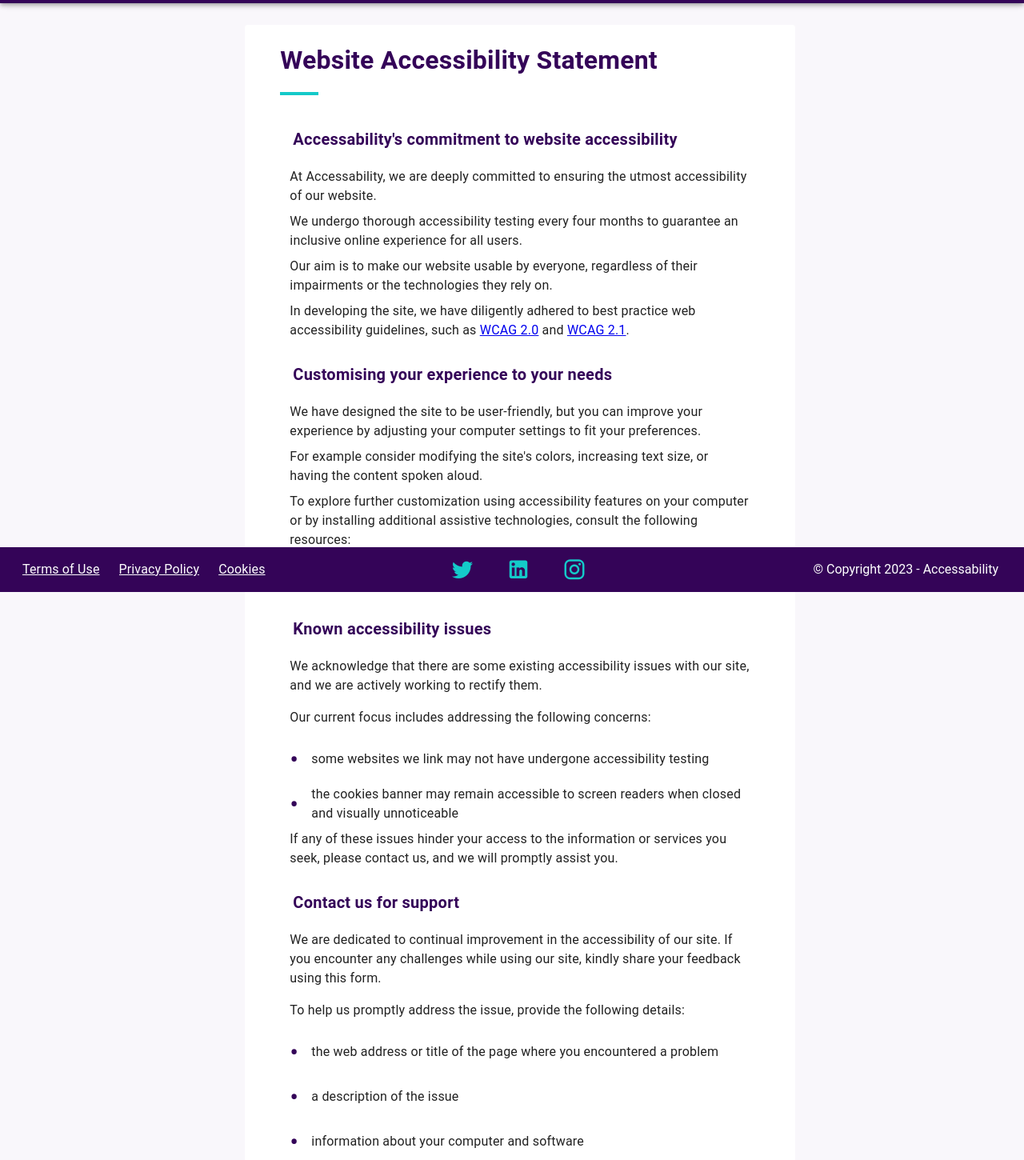
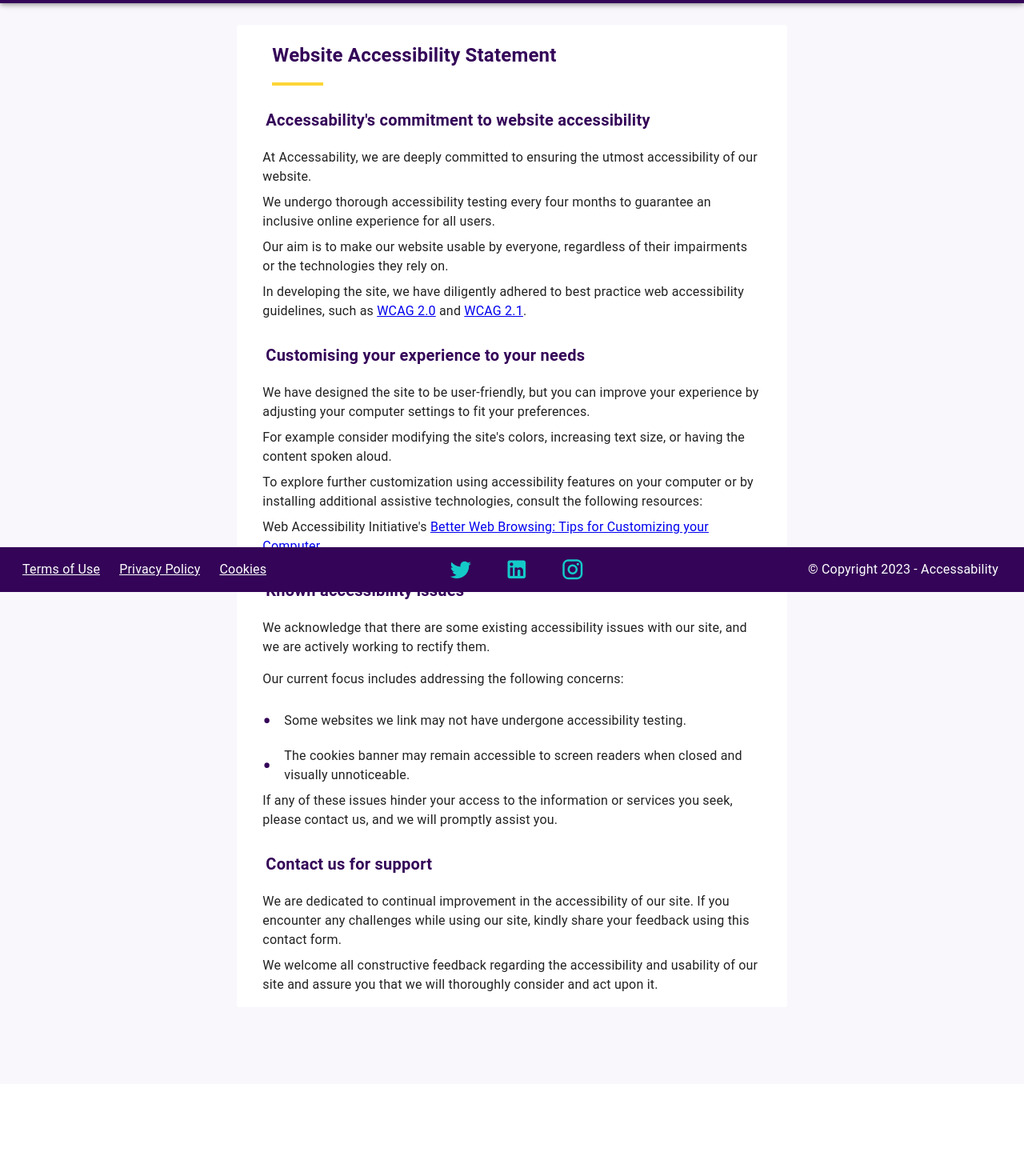
Before and after one commit to luisalvarez246/accessability, a Vue app in the folder frontend/: page /accessibility in a window 1280 px wide. Shown: the part 60-1510 px from the top of the page at 80% size. After the commit the page ends 1415 px from the top, so only its background shows below. Built offline with nearby package versions, Linux system fonts and the light colour scheme.

Commit message:
accesibility view and footer views changes

```diff
--- a/frontend/src/layouts/default/FooterBar.vue
+++ b/frontend/src/layouts/default/FooterBar.vue
@@ -5,7 +5,7 @@
         v-for="link in links"
         :key="link.text"
         :to="{ name: link.route }"
-        class="mx-3 py-2 text-right custom-button link-content"
+        class="mx-3 py-2 text-right link-content"
         role="link"
         :class="{ 'active-button': isLinkActive(link.route) }"
         :aria-label="link.text"
@@ -40,7 +40,7 @@
 
 <script setup>
 import { ref } from "vue";
-import { useRoute } from "vue-router";
+import { useRouter } from "vue-router";
 
 const links = ref([
   { text: "Terms of Use", route: "terms-of-use" },
@@ -59,7 +59,7 @@ const getAriaLabel = (icon) => {
   return socialLabels[icon] || "Social media icons";
 };
 
-const router = useRoute();
+const router = useRouter();
 
 const isLinkActive = (route) => router.name === route;
 
@@ -71,6 +71,7 @@ const isLinkActive = (route) => router.name === route;
 }
 .link-title {
   transition: color 0.3s, border 0.3s;
+  letter-spacing: 0.0125rem;
 }
 .link-content:hover .link-title {
   color: #FED636;
@@ -82,4 +83,7 @@ const isLinkActive = (route) => router.name === route;
 .active-button {
   color: #FED636;
 }
+.copyright {
+  letter-spacing: 0.0125rem;
+}
 </style>
--- a/frontend/src/views/AccessibilityView.vue
+++ b/frontend/src/views/AccessibilityView.vue
@@ -1,13 +1,13 @@
 <template>
-  <div class="main-container pl-5 py-6">
+  <div class="main-container py-6">
     <v-container class="accessibility-container">
       <v-card class="accessibility-card" variant="flat">
-        <h1
+        <h2
           class="font-weight-bold text-navbar underline pl-5 py-5 mx-6"
         >
           Website Accessibility Statement
-        </h1>
-        <v-list class="py-5 mx-6 text-left">
+        </h2>
+        <v-list>
           <v-list-item>
             <v-list-item-title class="font-weight-bold text-navbar text-h6 pl-5 py-4"
               >Accessability's commitment to website
@@ -85,11 +85,11 @@
               Our current focus includes addressing the following concerns:
             </v-list-item>
             <v-list-item class="custom-list-item">
-              some websites we link may not have undergone accessibility testing
+              Some websites we link may not have undergone accessibility testing.
             </v-list-item>
             <v-list-item class="custom-list-item">
-              the cookies banner may remain accessible to screen readers when
-              closed and visually unnoticeable
+              The cookies banner may remain accessible to screen readers when
+              closed and visually unnoticeable.
             </v-list-item>
             <v-list-item>
               If any of these issues hinder your access to the information or
@@ -105,21 +105,7 @@
             <v-list-item>
               We are dedicated to continual improvement in the accessibility of
               our site. If you encounter any challenges while using our site,
-              kindly share your feedback using this form.
-            </v-list-item>
-            <v-list-item>
-              To help us promptly address the issue, provide the following
-              details:
-            </v-list-item>
-            <v-list-item class="custom-list-item">
-              the web address or title of the page where you encountered a
-              problem
-            </v-list-item>
-            <v-list-item class="custom-list-item">
-              a description of the issue
-            </v-list-item>
-            <v-list-item class="custom-list-item">
-              information about your computer and software
+              kindly share your feedback using this contact form.
             </v-list-item>
             <v-list-item>
               We welcome all constructive feedback regarding the accessibility
@@ -143,15 +129,15 @@
   position: relative;
 }
 
-h1.underline::after {
-  background: #14cac9;
+h2.underline::after {
+  background: #FED636;
   bottom: 0;
   content: "";
   display: block;
   height: 0.25rem;
   left: 5;
   position: absolute;
-  width: 3rem;
+  width: 4rem;
 }
 
 .custom-list-item::before {
--- a/frontend/src/views/CookiesView.vue
+++ b/frontend/src/views/CookiesView.vue
@@ -7,8 +7,8 @@ const email = "contact@accessability.com";
   <div class="main-container py-6">
     <v-container class="cookie-policy-container">
       <v-card class="cookie-policy-card" variant="flat">
-        <h2 class="font-weight-bold text-navbar text-center py-6">Cookie Policy</h2>
-        <v-card-item>Welcome to Accessability's Cookie Policy!</v-card-item>
+        <h2 class="font-weight-bold text-navbar underline pl-5 py-6">Cookie Policy</h2>
+        <v-card-item> Welcome to Accessability's Cookie Policy!</v-card-item>
 
         <v-list>
           <v-list-item>
@@ -82,5 +82,20 @@ const email = "contact@accessability.com";
 <style scoped>
 .cookie-policy-container {
   max-width: 80ch;
+  letter-spacing: 0.0125rem;
+}
+.underline {
+  position: relative;
+}
+
+h2.underline::after {
+  background: #FED636;
+  bottom: 0;
+  content: "";
+  display: block;
+  height: 0.25rem;
+  left: 5;
+  position: absolute;
+  width: 4rem;
 }
 </style>
--- a/frontend/src/views/PrivacyPolicyView.vue
+++ b/frontend/src/views/PrivacyPolicyView.vue
@@ -3,10 +3,10 @@ const email = "contact@accessability.com";
 </script>
 
 <template>
-  <div class="main-container py-6">
+  <div class="main-container pl-5 py-6">
     <v-container class="privacy-policy-container">
       <v-card class="privacy-policy-card" variant="flat">
-        <h2 class="font-weight-bold text-navbar text-center py-6">Privacy Policy</h2>
+        <h2 class="font-weight-bold text-navbar underline pl-5 py-6">Privacy Policy</h2>
         <v-card-item>Welcome to Accessability's Privacy Policy!</v-card-item>
         <v-card-item>
           At Accessability, we are committed to protecting your privacy. This
@@ -93,5 +93,20 @@ const email = "contact@accessability.com";
 <style scoped>
 .privacy-policy-container {
   max-width: 80ch;
+  letter-spacing: 0.0125rem;
+}
+.underline {
+  position: relative;
+}
+
+h2.underline::after {
+  background: #FED636;
+  bottom: 0;
+  content: "";
+  display: block;
+  height: 0.25rem;
+  left: 5;
+  position: absolute;
+  width: 4rem;
 }
 </style>
--- a/frontend/src/views/TermsOfUseView.vue
+++ b/frontend/src/views/TermsOfUseView.vue
@@ -6,11 +6,11 @@ const email = "contact@accessability.com";
   <div class="main-container py-6">
     <v-container class="terms-use-container">
       <v-card class="privacy-policy-card" variant="flat">
-        <h2 class="font-weight-bold text-navbar text-center py-6">Terms of Use</h2>
-        <v-card-item> Welcome to Accessability!</v-card-item>
+        <h2 class="font-weight-bold text-navbar underline pl-5 py-6">Terms of Use</h2>
+        <v-card-item> Welcome to AccessAbility!</v-card-item>
 
         <v-card-item>
-          By accessing and using the Accessability website, you agree to comply
+          By accessing and using the AccessAbility website, you agree to comply
           with and be bound by the following terms and conditions of use. If you
           disagree with any part of these terms, please do not use our
           website.</v-card-item>
@@ -81,19 +81,22 @@ const email = "contact@accessability.com";
             <v-list-item-title class="font-weight-bold text-navbar">6. User conduct</v-list-item-title>
             <v-list-item>
               You agree to use the website in accordance with all applicable
-              laws and regulations. You also agree not to:
+              laws and regulations.
+            </v-list-item>
+                <v-list-item>
+              You also agree not to:
             </v-list-item>
 
-            <v-list-item>
+            <v-list-item class="custom-list-item">
               Use the website for any unlawful purpose.
             </v-list-item>
 
-            <v-list-item>
+            <v-list-item class="custom-list-item">
               Engage in any conduct that could damage, disable, or overburden
               the website.
             </v-list-item>
 
-            <v-list-item>
+            <v-list-item class="custom-list-item">
               Attempt to gain unauthorized access to any part of the website.
             </v-list-item>
           </v-list-item>
@@ -145,5 +148,27 @@ const email = "contact@accessability.com";
 <style scoped>
 .terms-use-container {
   max-width: 80ch;
+letter-spacing: 0.0125rem;
+}
+.underline {
+  position: relative;
+}
+
+h2.underline::after {
+  background: #FED636;
+  bottom: 0;
+  content: "";
+  display: block;
+  height: 0.25rem;
+  left: 5;
+  position: absolute;
+  width: 4rem;
+}
+.custom-list-item::before {
+  content: "•";
+  margin-right: 1rem;
+  color: #340458;
+  font-size: 2rem;
+  vertical-align: text-top;
 }
 </style>
```
